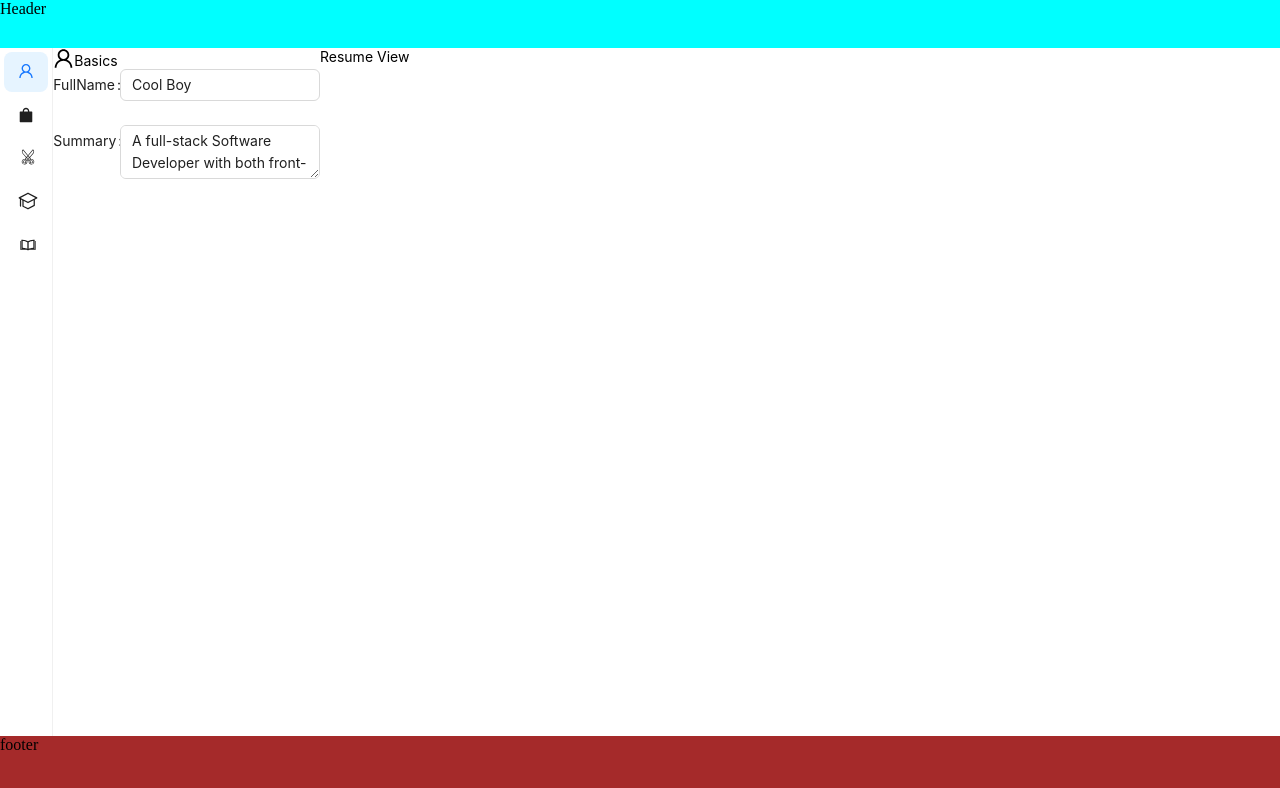
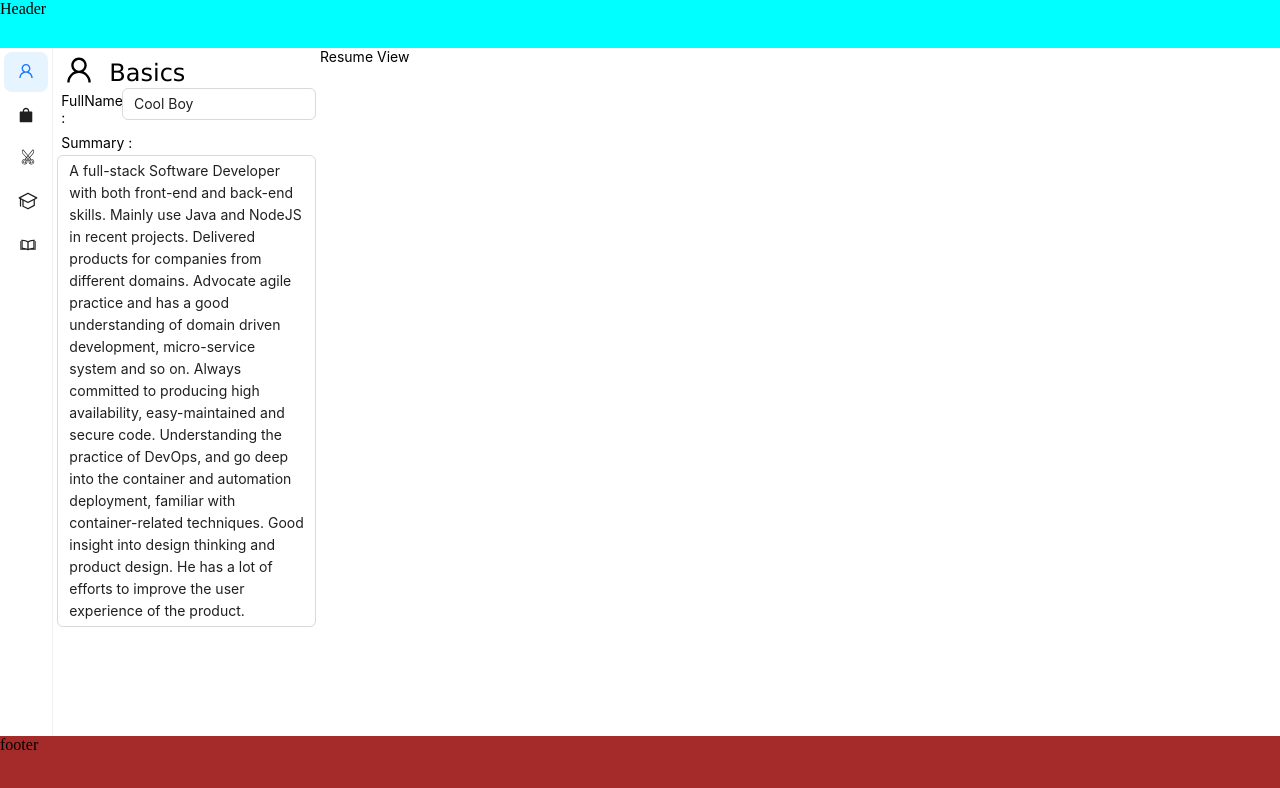
Before and after one commit to syslean/seewe_ui, a React (Create React App) app: page / in a window 1280 px wide. Shown: the top 788 px of the page. Built offline with nearby package versions, Linux system fonts and the light colour scheme.

Commit message:
[feat] modify basic css structure

```diff
--- a/src/component/resume/basics/index.tsx
+++ b/src/component/resume/basics/index.tsx
@@ -1,37 +1,33 @@
 import React, {useContext} from 'react';
-import {UserOutlined} from "@ant-design/icons";
-import {Form, Input} from "antd";
+import {Col, Input, Row} from "antd";
 import {ResumeContext} from "../../../page/Resume/ResumeContext";
+import Header from "../header";
+import Label from "../label";
 
 const Basics: React.FC = () => {
   const {basicInfo} = useContext(ResumeContext);
 
   return (
     <>
-      <div>
-        <UserOutlined style={{fontSize: "1.5em"}}/>
-        <span>Basics</span>
-      </div>
-      <div>
-        <Form
-          name="basics"
-          labelCol={{span: 6}}
-          wrapperCol={{span: 18}}
-        >
-          <Form.Item
-            label="FullName"
-            name="FullName"
-          >
-            <Input defaultValue={basicInfo.fullName}/>
-          </Form.Item>
-          <Form.Item
-            label="Summary"
-            name="Summary"
-          >
-            <Input.TextArea defaultValue={basicInfo.summary}/>
-          </Form.Item>
-        </Form>
-      </div>
+      <Header title="Basics"/>
+      <Row>
+        <Col span={6}>
+          <Label name="FullName"/>
+        </Col>
+        <Col span={18}>
+          <Input defaultValue={basicInfo.fullName}/>
+        </Col>
+      </Row>
+      <Row>
+        <Col span={24}>
+          <Label name="Summary"/>
+        </Col>
+      </Row>
+      <Row>
+        <Col span={24}>
+          <Input.TextArea autoSize defaultValue={basicInfo.summary}/>
+        </Col>
+      </Row>
     </>
   )
 }
--- a/src/component/resume/edictor/index.tsx
+++ b/src/component/resume/edictor/index.tsx
@@ -3,7 +3,7 @@ import Basics from "../basics";
 
 const Editor: React.FC<Props> = () => {
   return (
-    <div>
+    <div style={{ margin: "0.25rem"}}>
       <Basics/>
     </div>
   )
--- /dev/null
+++ b/src/component/resume/header/index.tsx
@@ -0,0 +1,25 @@
+import React from 'react';
+import {UserOutlined} from "@ant-design/icons";
+import styled from "styled-components";
+
+const Content = styled.div`
+  span{
+    margin: 0.25rem 0.5rem;
+    font:  1.5rem 'Lucida Grande';
+  }
+`
+
+const Header: React.FC<Props> = ({title}: Props) => {
+  return (
+    <Content>
+      <UserOutlined style={{fontSize: "2em", lineHeight: "2rem"}}/>
+      <span>{title}</span>
+    </Content>
+  )
+}
+
+export default Header;
+
+interface Props {
+  title: string;
+}
--- /dev/null
+++ b/src/component/resume/label/index.tsx
@@ -0,0 +1,17 @@
+import React from 'react';
+
+
+
+const Label: React.FC<Props> = ({name}: Props) => {
+  return (
+    <div style={{margin: "0.25rem 0.25rem"}}>
+      <label>{name} :</label>
+    </div>
+  )
+}
+
+export default Label;
+
+interface Props {
+  name: string;
+}
```
